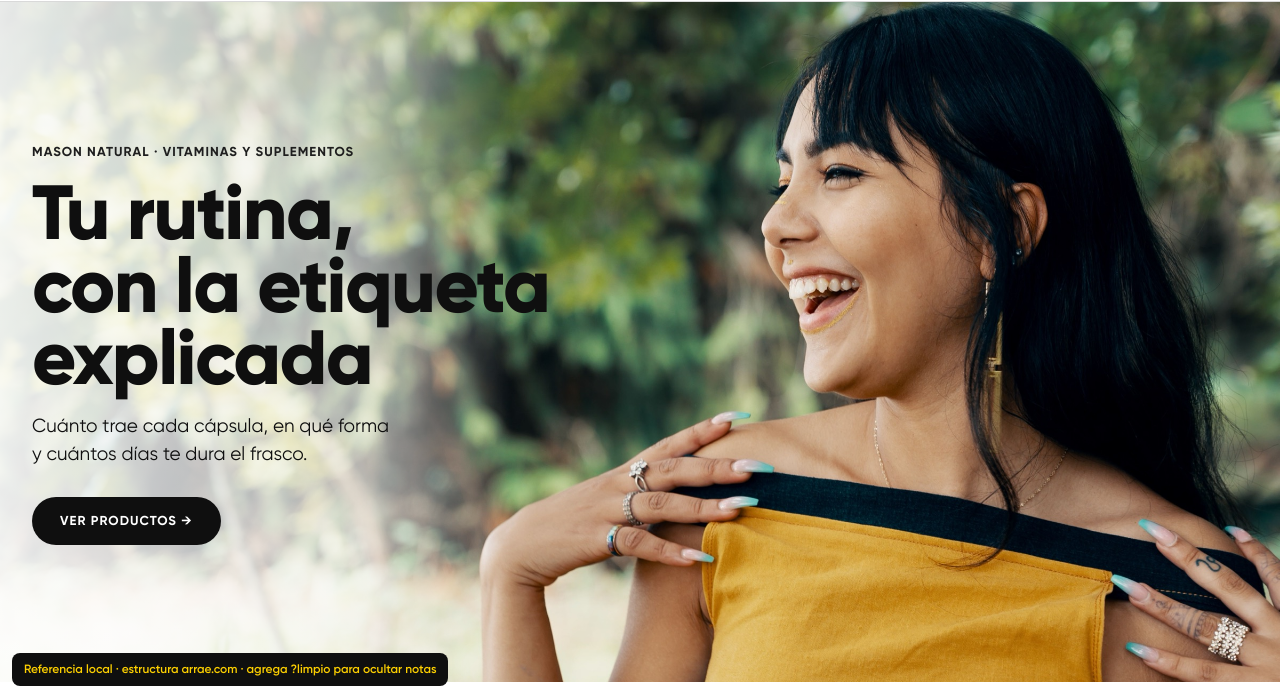
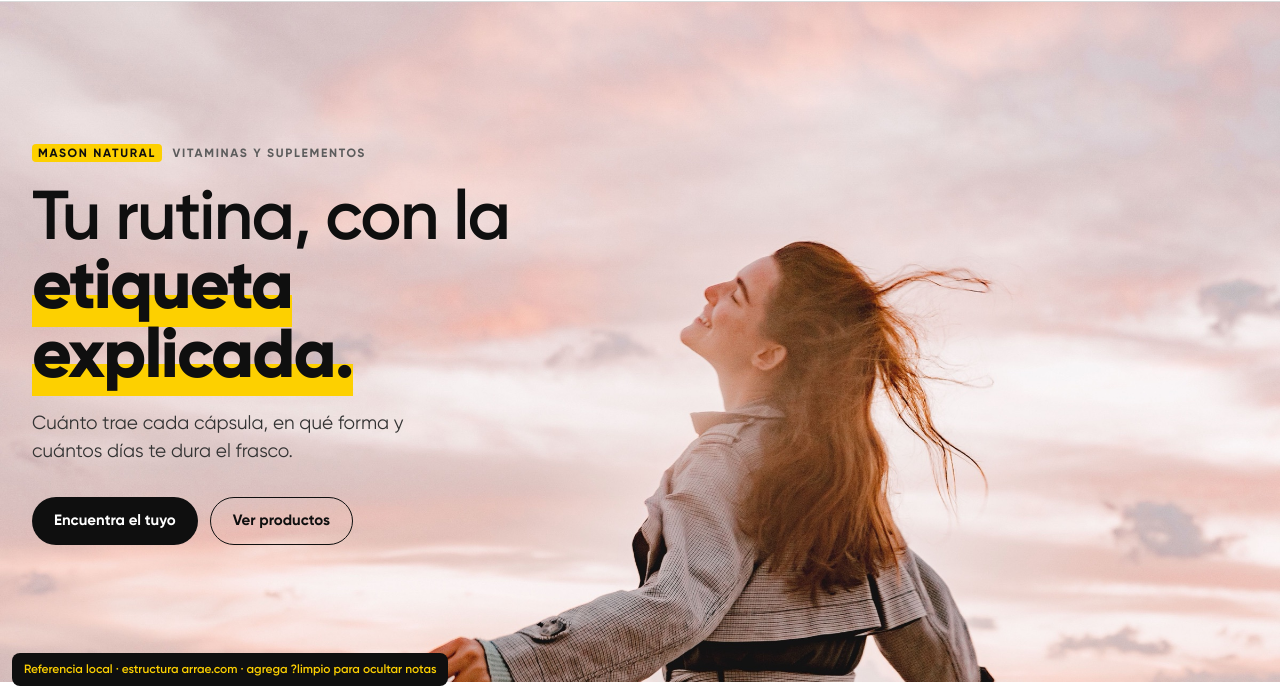
Before and after one commit to francocanales-asdf/mason-referencias, a plain HTML site: page arrae/index.html in a window 1280 px wide. Shown: the part 102-800 px from the top of the page. Drawn offline with Linux system fonts and the light colour scheme.

Commit message:
Arrae: foto de Roman Odintsov y texto del hero con estilo Seed
Co-Authored-By: Claude Opus 5.5 <noreply@anthropic.com>

```diff
--- a/arrae/index.html
+++ b/arrae/index.html
@@ -23,13 +23,18 @@ header{position:sticky;top:0;z-index:50;background:var(--blanco);border-bottom:1
 @media (max-width:980px){.nav ul{display:none}.menu-movil{display:block}}
 
 /* Hero a todo el ancho, como el de Arrae: foto grande y texto a la izquierda. */
-.hero{position:relative;background:#EDEAE4 url(../comun/img/personas/brett-sayles-3092634.jpg) 75% 30%/cover no-repeat;overflow:hidden}
-.hero::before{content:"";position:absolute;inset:0;background:linear-gradient(90deg,rgba(255,255,255,.9) 0%,rgba(255,255,255,.6) 28%,rgba(255,255,255,0) 40%)}
+.hero{position:relative;background:#EDEAE4 url(../comun/img/personas/roman-odintsov-6399478.jpg) 60% 45%/cover no-repeat;overflow:hidden}
+.hero::before{content:none}
 .hero-movil{display:none}
 .hero .envase{position:relative;display:flex;align-items:center;min-height:680px}
-.hero small{font-size:13px;font-weight:700;letter-spacing:.08em;text-transform:uppercase}
-.hero h1{font-size:clamp(44px,6vw,84px);line-height:.95;font-weight:800;color:var(--negro);margin:14px 0 18px;letter-spacing:-.02em}
-.hero p{font-size:19px;max-width:30ch;color:var(--negro)}
+.hero .rotulo{font-size:12px;font-weight:700;letter-spacing:.14em;text-transform:uppercase;color:var(--texto-suave)}
+.hero .rotulo b{color:var(--negro);background:var(--amarillo);padding:2px 6px;border-radius:4px;margin-right:6px}
+.hero h1{font-size:clamp(44px,5.4vw,80px);line-height:1;font-weight:600;color:var(--negro);margin:18px 0 22px;letter-spacing:-.025em;max-width:13ch}
+.hero h1 em{font-style:normal;font-weight:800;background:linear-gradient(transparent 62%,var(--amarillo) 62%)}
+.hero p{font-size:19px;max-width:34ch;color:#333}
+.hero .acciones{display:flex;gap:12px;flex-wrap:wrap;margin-top:32px}
+.pildora{display:inline-flex;align-items:center;border-radius:999px;padding:12px 22px;font-size:15px;font-weight:700;background:var(--negro);color:var(--blanco)}
+.pildora.borde{background:transparent;color:var(--negro);border:1.5px solid var(--negro)}
 .boton{display:inline-flex;align-items:center;gap:10px;background:var(--negro);color:var(--blanco);font-size:13px;font-weight:700;letter-spacing:.08em;text-transform:uppercase;padding:15px 28px;border-radius:999px;margin-top:28px}
 .boton.claro{background:var(--blanco);color:var(--negro)}
 .boton.borde{background:transparent;border:1.5px solid var(--negro);color:var(--negro)}
@@ -38,7 +43,7 @@ header{position:sticky;top:0;z-index:50;background:var(--blanco);border-bottom:1
 .hero-foto img{position:relative;width:min(400px,72%);margin:40px 0 -10px}
 .hero-dato{position:absolute;right:6%;top:20%;background:var(--negro);color:var(--amarillo);border-radius:50%;width:150px;height:150px;display:grid;place-items:center;text-align:center;font-weight:800;line-height:1;transform:rotate(8deg)}
 .hero-dato span{font-size:44px;display:block}.hero-dato em{font-style:normal;font-size:12px;letter-spacing:.06em;text-transform:uppercase}
-@media (max-width:820px){.hero{background:#FAFAF7}.hero::before{display:none}.hero .envase{min-height:0;padding-top:40px;padding-bottom:36px}.hero-movil{display:block;aspect-ratio:4/3.4;background:url(../comun/img/personas/brett-sayles-3092634.jpg) 74% 30%/cover no-repeat}}
+@media (max-width:820px){.hero{background:#FAFAF7}.hero::before{display:none}.hero .envase{min-height:0;padding-top:40px;padding-bottom:36px}.hero-movil{display:block;aspect-ratio:4/3.4;background:url(../comun/img/personas/roman-odintsov-6399478.jpg) 62% 40%/cover no-repeat}}
 
 /* Pestañas + carrusel de productos ("Targeted Supplements…"). */
 .seccion{padding:88px 0}
@@ -186,13 +191,16 @@ footer .logo img{height:28px;width:auto;margin-bottom:16px}
 <section class="hero" id="ultra">
   <div class="envase">
     <div>
-      <small>Mason Natural · Vitaminas y suplementos</small>
-      <h1>Tu rutina,<br>con la etiqueta<br>explicada</h1>
+      <span class="rotulo"><b>Mason Natural</b> Vitaminas y suplementos</span>
+      <h1>Tu rutina, con la <em>etiqueta explicada.</em></h1>
       <p>Cuánto trae cada cápsula, en qué forma y cuántos días te dura el frasco.</p>
-      <a class="boton" href="#productos">Ver productos →</a>
+      <div class="acciones">
+        <a class="pildora" href="#quiz">Encuentra el tuyo</a>
+        <a class="pildora borde" href="#productos">Ver productos</a>
+      </div>
     </div>
   </div>
-  <div class="hero-movil" role="img" aria-label="Mujer riendo al aire libre, con blusa mostaza"></div>
+  <div class="hero-movil" role="img" aria-label="Mujer sonriendo con los brazos abiertos frente a un cielo al atardecer"></div>
 </section>
 
 <section class="seccion" id="productos">
```
Also changed, not shown: comun/img/personas/brett-sayles-3092634.jpg (deleted), comun/img/personas/roman-odintsov-6399478.jpg (added), 1 other file.
